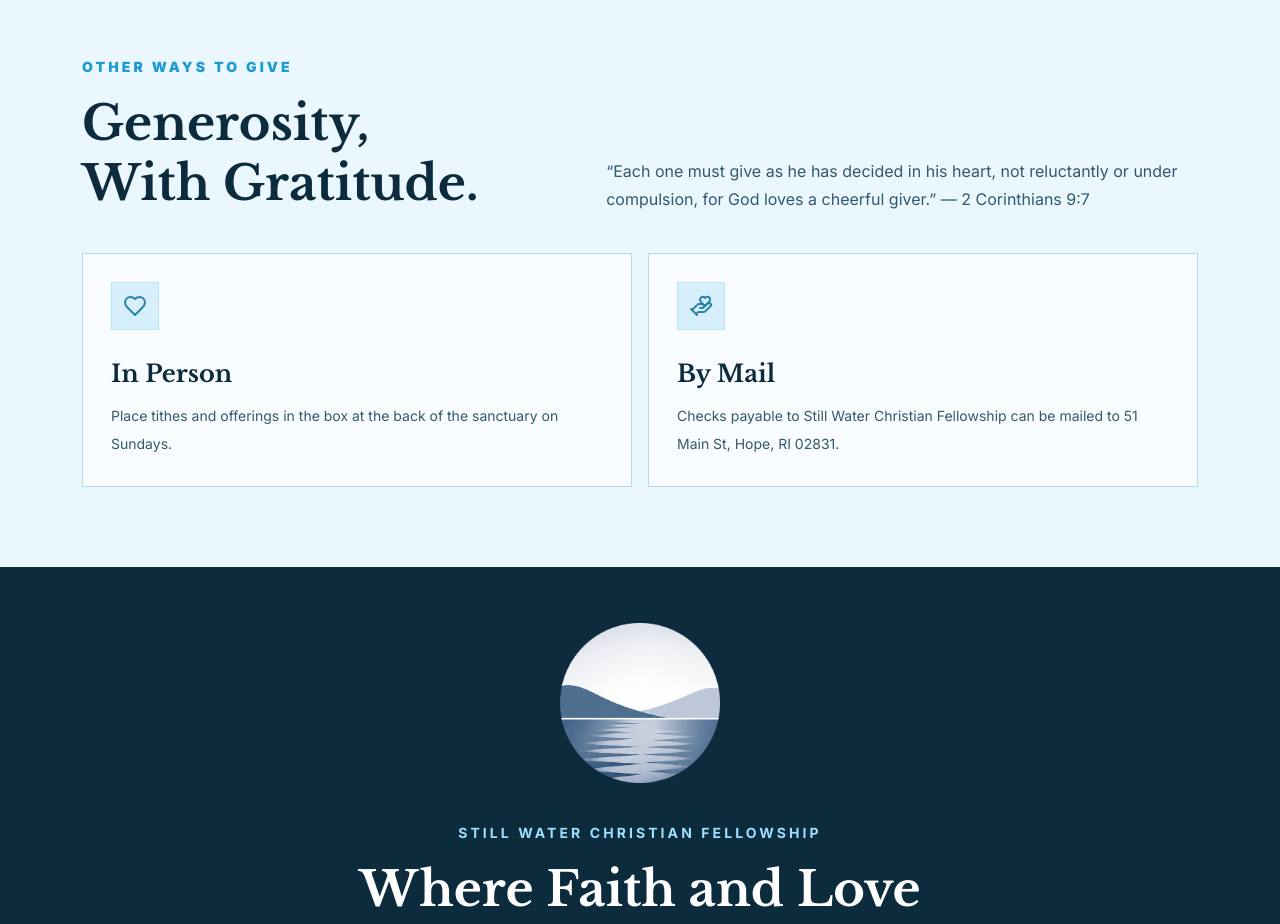
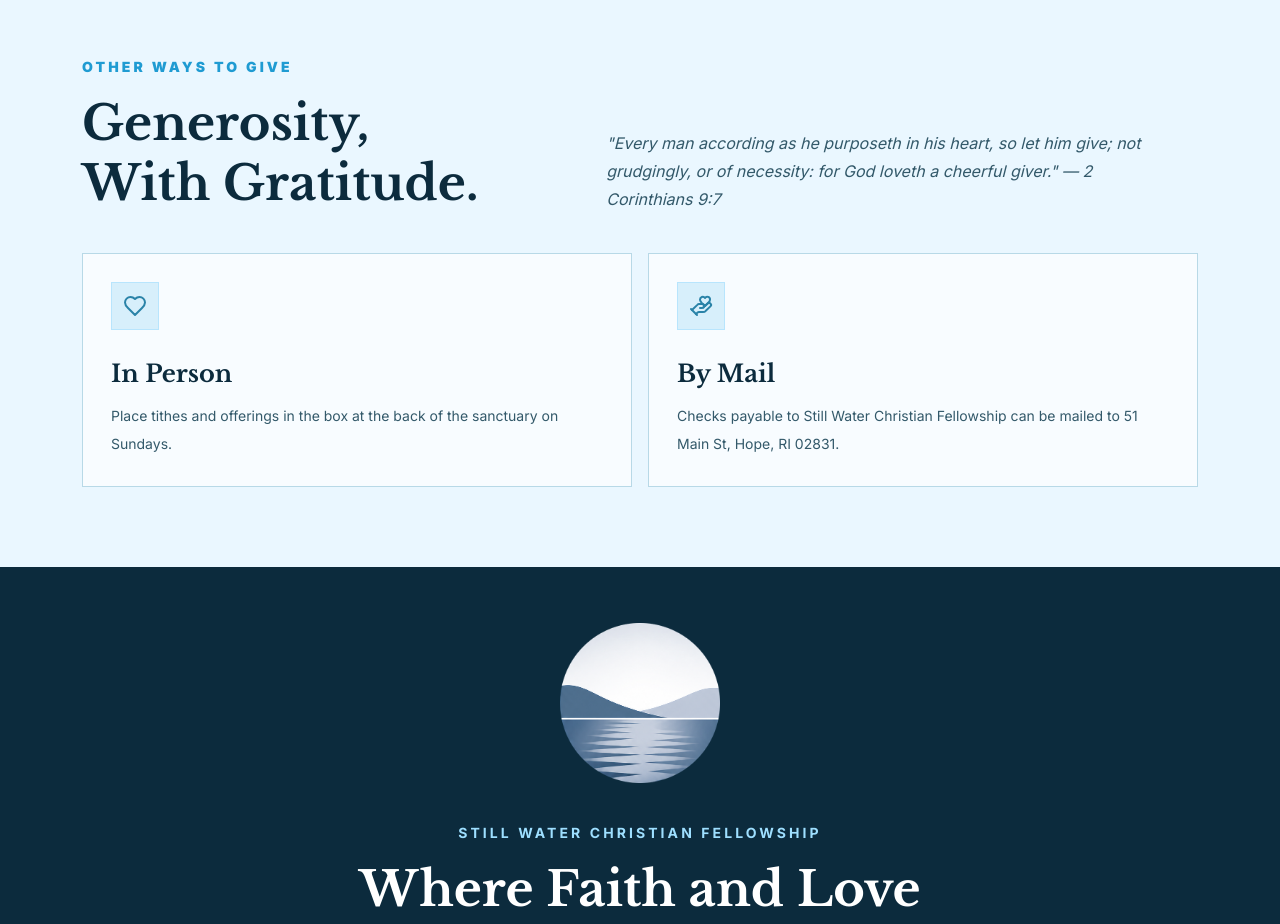
Before and after one commit to edesent/stillwater-christian-fellowship, a Next.js app: page /give in a window 1280 px wide. Shown: the part 1080-2004 px from the top of the page. Built offline with nearby package versions, Linux system fonts and the light colour scheme.

Commit message:
Update 2 Corinthians giving verse

```diff
--- a/src/app/give/page.tsx
+++ b/src/app/give/page.tsx
@@ -102,9 +102,10 @@ function OtherWays() {
               Generosity, With Gratitude.
             </h2>
           </div>
-          <p className="max-w-xl text-base leading-7 text-ink-soft">
-            “Each one must give as he has decided in his heart, not reluctantly
-            or under compulsion, for God loves a cheerful giver.” — 2 Corinthians 9:7
+          <p className="max-w-xl text-base leading-7 text-ink-soft italic">
+            "Every man according as he purposeth in his heart, so let him give;
+            not grudgingly, or of necessity: for God loveth a cheerful giver."
+            — 2 Corinthians 9:7
           </p>
         </div>
 
```
